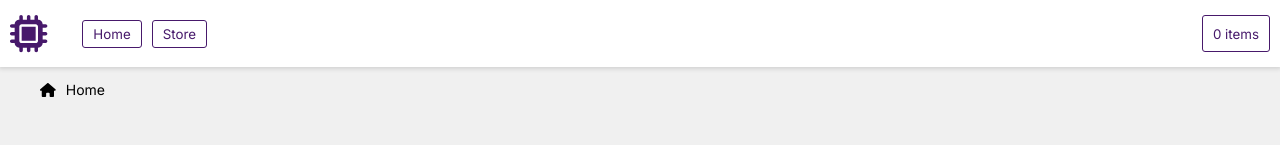
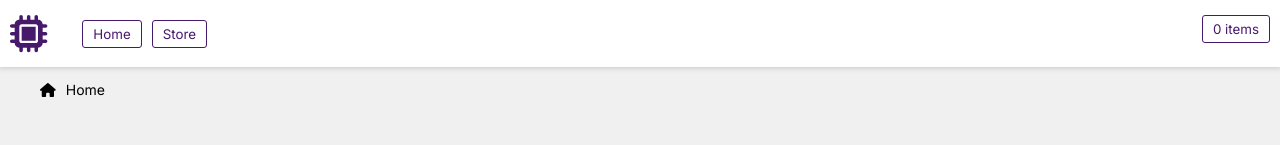
Before and after one commit to thewhitehaven04/Project_ShoppingCart, a React (Create React App) app: page / in a window 1280 px wide. Shown: the top 145 px of the page. Built offline with nearby package versions, Linux system fonts and the light colour scheme.

Commit message:
changes to package.json

```diff
--- a/package.json
+++ b/package.json
@@ -2,6 +2,7 @@
   "name": "shopping-cart",
   "version": "0.1.0",
   "private": true,
+  "homepage": "https://thewhitehaven04.github.io/Project_ShoppingCart",
   "dependencies": {
     "@fortawesome/fontawesome-svg-core": "^6.4.0",
     "@fortawesome/free-brands-svg-icons": "^6.4.0",
@@ -12,6 +13,7 @@
     "@testing-library/user-event": "^14.4.3",
     "eslint-config-prettier": "^8.8.0",
     "fontawesome-free": "^1.0.4",
+    "gh-pages": "^5.0.0",
     "react": "^18.2.0",
     "react-dom": "^18.2.0",
     "react-router-dom": "^6.12.1",
@@ -19,6 +21,8 @@
     "web-vitals": "^2.1.4"
   },
   "scripts": {
+    "predeploy": "npm run build",
+    "deploy": "gh-pages -d build",
     "start": "react-scripts start",
     "build": "react-scripts build",
     "test": "react-scripts test",
--- a/src/components/Header/index.jsx
+++ b/src/components/Header/index.jsx
@@ -27,13 +27,13 @@ export default function Header() {
     <header className="header__flex header__sticky">
       <nav className="header_navigation">
         <FontAwesomeIcon icon={faMicrochip} className="header-logo" />
-        <HeaderButton type="button">
-          <Link to="/">Home</Link>
-        </HeaderButton>
+        <Link to="/">
+          <HeaderButton type="button">Home</HeaderButton>
+        </Link>
         {!inStore && (
-          <HeaderButton type="button">
-            <Link to="/store">Store</Link>
-          </HeaderButton>
+          <Link to="/store">
+            <HeaderButton type="button">Store</HeaderButton>
+          </Link>
         )}
       </nav>
       <HeaderCartStatus />
--- a/src/components/HeaderCartStatus/index.jsx
+++ b/src/components/HeaderCartStatus/index.jsx
@@ -12,8 +12,8 @@ export default function HeaderCartStatus() {
   }, 0);
 
   return (
-    <HeaderButton type="button">
-      <Link to="/cart">{totalCount} items</Link>
-    </HeaderButton>
+    <Link to="/cart">
+      <HeaderButton type="button">{totalCount} items</HeaderButton>
+    </Link>
   );
 }
--- a/src/styles/header.css
+++ b/src/styles/header.css
@@ -16,6 +16,8 @@
 .header__sticky {
   position: sticky;
   top: 0px;
+
+  z-index: 9999999;
 }
 
 .header-button {
```
Also changed, not shown: 1 other file (tests, documents, lock files or other folders).
